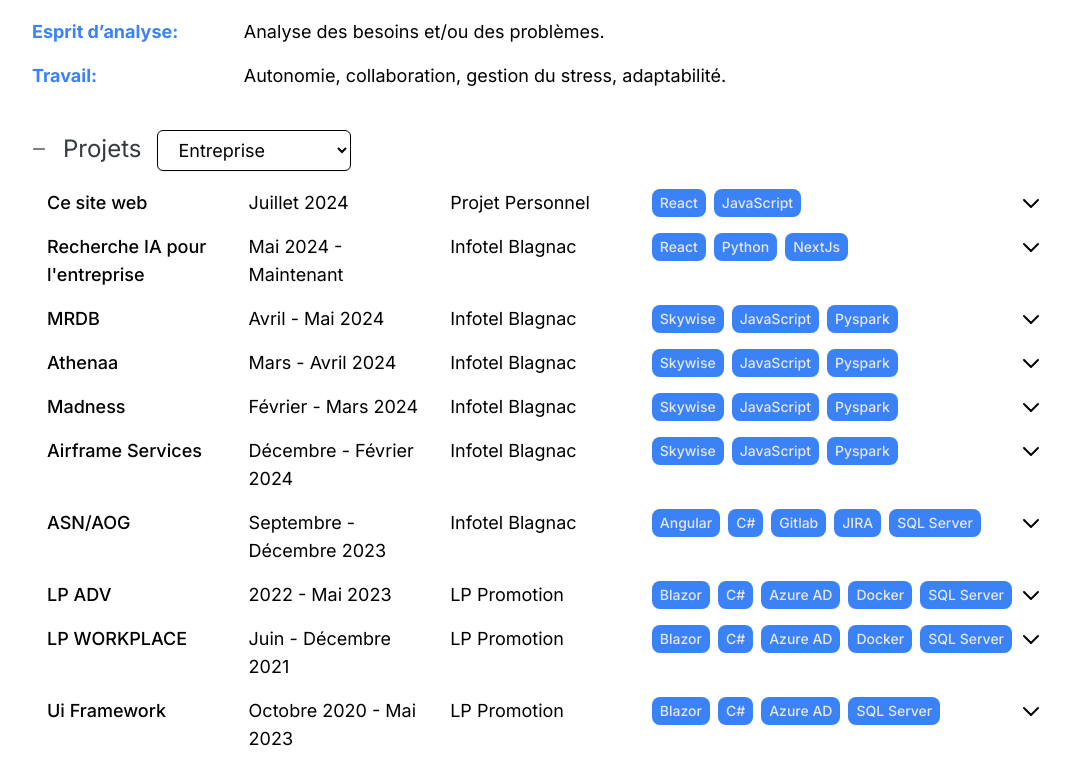
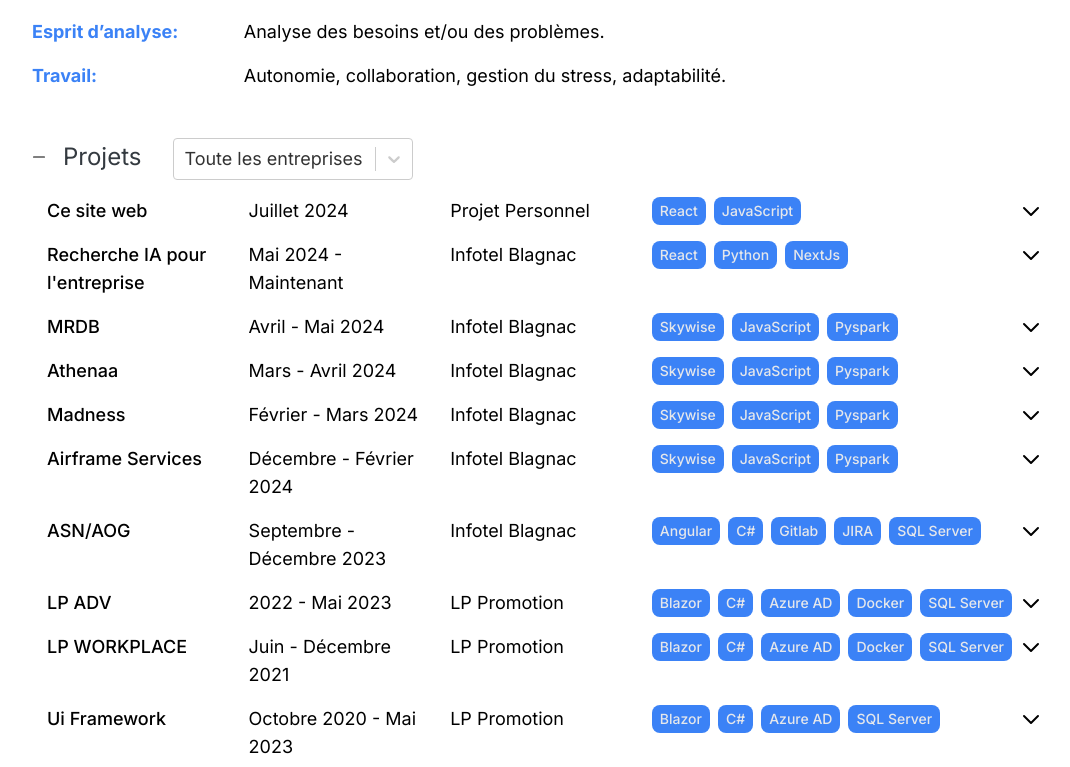
Before and after one commit to ThomasC317/websiteV2, a Next.js app: page /work in a window 1280 px wide. Shown: the part 904-1671 px from the top of the page, without its empty margins (97-1167 px from the left). Built offline with nearby package versions, Linux system fonts and the light colour scheme.

Commit message:
adding custom select to work page

```diff
--- a/app/globals.css
+++ b/app/globals.css
@@ -243,7 +243,7 @@
 }
 
 .bg-hover-transition {
-  background-color: white; /* initial background color, for example, light gray */
+  background-color: transparent; /* initial background color, for example, light gray */
   transition: background-color 0.3s ease; /* smooth transition */
 }
 
@@ -316,3 +316,7 @@
 .menu-animation {
   animation: fadeInSlideDown 0.3s ease forwards;
 }
+
+.select-width {
+  width: 17rem;
+}
--- a/app/work/page.tsx
+++ b/app/work/page.tsx
@@ -9,7 +9,7 @@
 import ParticleBackground from "@/components/component/particleBackground";
 
 import { CSSTransition } from "react-transition-group";
-import { color } from "framer-motion";
+import Select from 'react-select';
 
 const Experiences = () => {
   const handleButtonClick = () => {
@@ -181,17 +181,20 @@
     },
   ];
 
-  const companyNames = projects.map((project) => project.company);
+  const companyNames = projects.map((project) =>project.company);
   const uniqueCompanyNames = [...new Set(companyNames)];
-
+  const companyOptions = uniqueCompanyNames.map((company) => ({
+    value: company,
+    label: company,
+  }));
+  companyOptions.unshift({value:"All", label:"Toute les entreprises"})
   const date = new Date();
 
   const [selectedCompany, setSelectedCompany] = useState("All");
   const [expandedIndices, setExpandedIndices] = useState<number[]>([]);
 
   const handleCompanyChange = (e) => {
-    setSelectedCompany(e.target.value);
-    e.preventDefault();
+    setSelectedCompany(e.value);
   };
 
   const handleToggle = (index: number) => {
@@ -389,20 +392,7 @@
                 <div className="flex items-baseline">
                   <Trema />
                   <h2 className="text-xl sm:text-2xl mb-4 ml-4">Projets</h2>
-                  <select
-                    id="companyFilter"
-                    name="companyFilter"
-                    className="rounded-3xl text-md sm:text-lg ml-4 px-4 py-2 border border-gray-300 bg-white rounded-md shadow-sm focus:outline-none focus:ring-indigo-500 focus:border-indigo-500"
-                    value={selectedCompany}
-                    onChange={handleCompanyChange}
-                  >
-                    <option value="All">Entreprise</option>
-                    {uniqueCompanyNames.map((company, index) => (
-                      <option key={index} value={company}>
-                        {company}
-                      </option>
-                    ))}
-                  </select>
+                  <Select onChange={handleCompanyChange} className="select-width rounded-3xl text-md sm:text-lg ml-4 px-4 py-2" options={companyOptions} name="company" defaultValue={companyOptions[0]}></Select>
                 </div>
               </div>
               <div className="container">
--- a/package.json
+++ b/package.json
@@ -29,6 +29,7 @@
     "next": "14.2.4",
     "react": "^18",
     "react-dom": "^18",
+    "react-select": "^5.8.0",
     "react-transition-group": "^4.4.5",
     "react-tsparticles": "^2.12.2",
     "react-typical": "^0.1.3",
```
Also changed, not shown: 1 other file (tests, documents, lock files or other folders).
